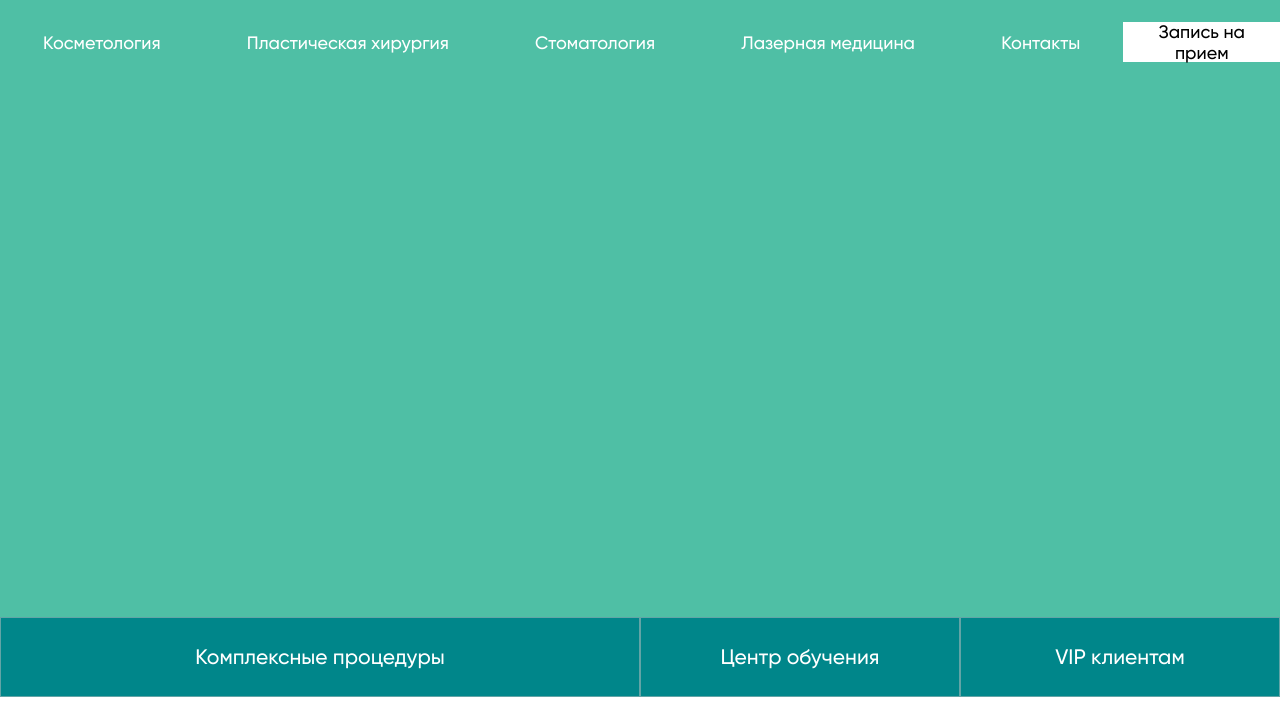
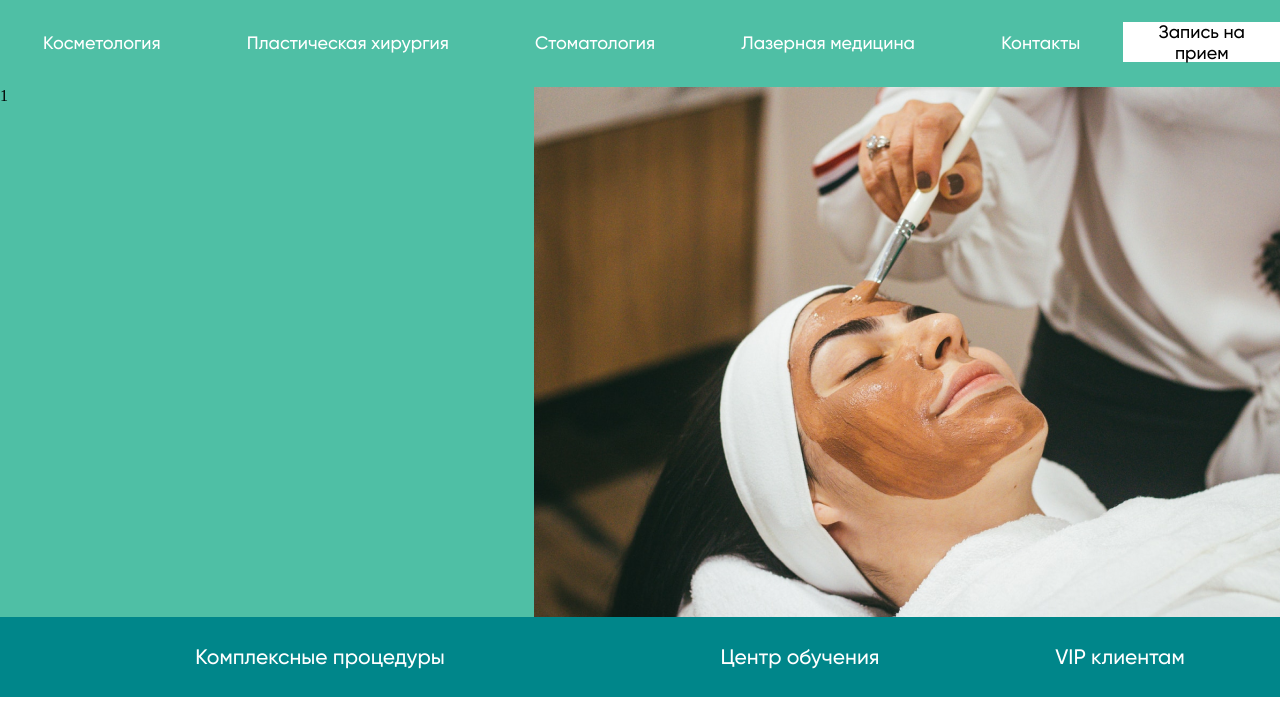
Before and after one commit to extpankov/medi, a website built with webpack: page src/index.html in a window 1280 px wide. Shown: the part 93-800 px from the top of the page. Built offline with nearby package versions, Linux system fonts and the light colour scheme.

Commit message:
feat: add owl-carousel for slider in main

```diff
--- /dev/null
+++ b/src/css/owl.theme.default.min.css
@@ -0,0 +1,6 @@
+/**
+ * Owl Carousel v2.3.4
+ * Copyright 2013-2018 David Deutsch
+ * Licensed under: SEE LICENSE IN https://github.com/OwlCarousel2/OwlCarousel2/blob/master/LICENSE
+ */
+.owl-theme .owl-dots,.owl-theme .owl-nav{text-align:center;-webkit-tap-highlight-color:transparent}.owl-theme .owl-nav{margin-top:10px}.owl-theme .owl-nav [class*=owl-]{color:#FFF;font-size:14px;margin:5px;padding:4px 7px;background:#D6D6D6;display:inline-block;cursor:pointer;border-radius:3px}.owl-theme .owl-nav [class*=owl-]:hover{background:#869791;color:#FFF;text-decoration:none}.owl-theme .owl-nav .disabled{opacity:.5;cursor:default}.owl-theme .owl-nav.disabled+.owl-dots{margin-top:10px}.owl-theme .owl-dots .owl-dot{display:inline-block;zoom:1}.owl-theme .owl-dots .owl-dot span{width:10px;height:10px;margin:5px 7px;background:#D6D6D6;display:block;-webkit-backface-visibility:visible;transition:opacity .2s ease;border-radius:30px}.owl-theme .owl-dots .owl-dot.active span,.owl-theme .owl-dots .owl-dot:hover span{background:#869791}
--- a/src/index.html
+++ b/src/index.html
@@ -6,8 +6,11 @@
     <meta name="viewport" content="width=device-width, initial-scale=1.0">
     <title>MEDI / Косметология</title>
     <link rel="stylesheet" href="../src/style.min.css">
+    <link rel="stylesheet" href="css/owl.carousel.min.css">
+    <link rel="stylesheet" href="css/owl.theme.default.min.css">
     <script src="https://kit.fontawesome.com/b31a4b019a.js" crossorigin="anonymous"></script>
     <script src="https://ajax.googleapis.com/ajax/libs/jquery/3.2.1/jquery.min.js" defer></script>
+    <script src="js/owl.carousel.min.js" defer></script>
 </head>
 <body>
     <header class="header wrapper">
@@ -70,6 +73,16 @@
                 </div>
                 <button class="main__btn">Запись на прием</button>
             </div>
+            <div class="main__main-cont">
+                <div class="main__text-container">1</div>
+                <div class="main__slider slider">
+                    <div class="slider__case">
+                        <img src="./img/slider_1.png" alt="Slider 1 picture" class="slider__case-img">
+                    </div>
+                    <div class="slider__case"></div>
+                    <div class="slider__case"></div>
+                </div>
+            </div>
             <div class="main__bottomline bl">
                 <button class="bl__button bl__btn-1">Комплексные процедуры</button>
                 <button class="bl__button bl__btn-2">Центр обучения</button>
--- a/src/style.scss
+++ b/src/style.scss
@@ -202,10 +202,19 @@ html, body {
     text-align: center;
     color: white;
     cursor: pointer;
-    border: 1px solid rgba(196,196,196,0.5);
 }
 
 .bl__button:hover {
     background-color: $accent-2;
     transition: 0.2s;
 }
+
+.slider__case-img {
+    width: 746px;
+    height: 533px;
+}
+
+.main__main-cont {
+    display: flex;
+    justify-content: space-between;
+}
```
Also changed, not shown: src/css/owl.carousel.min.css (added), src/img/slider_1.png (added), src/js/owl.carousel.min.js (added), src/style.min.css, 1 other file.
